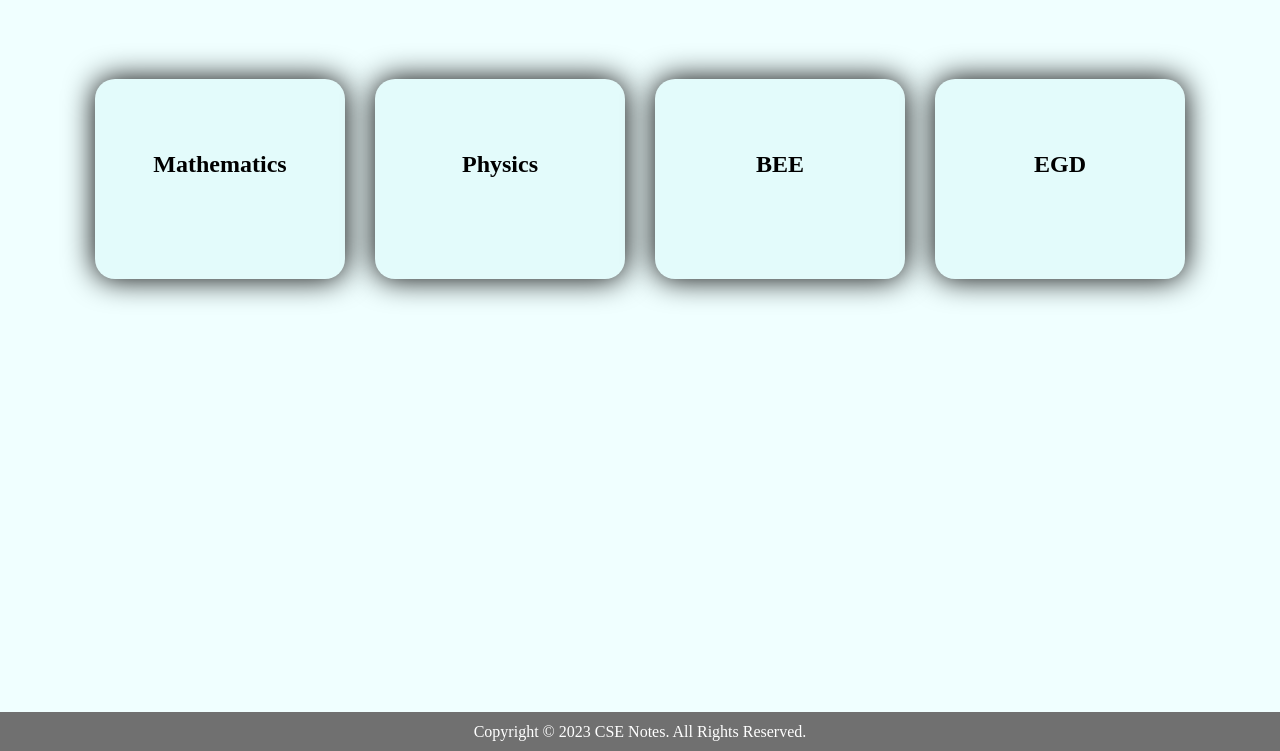
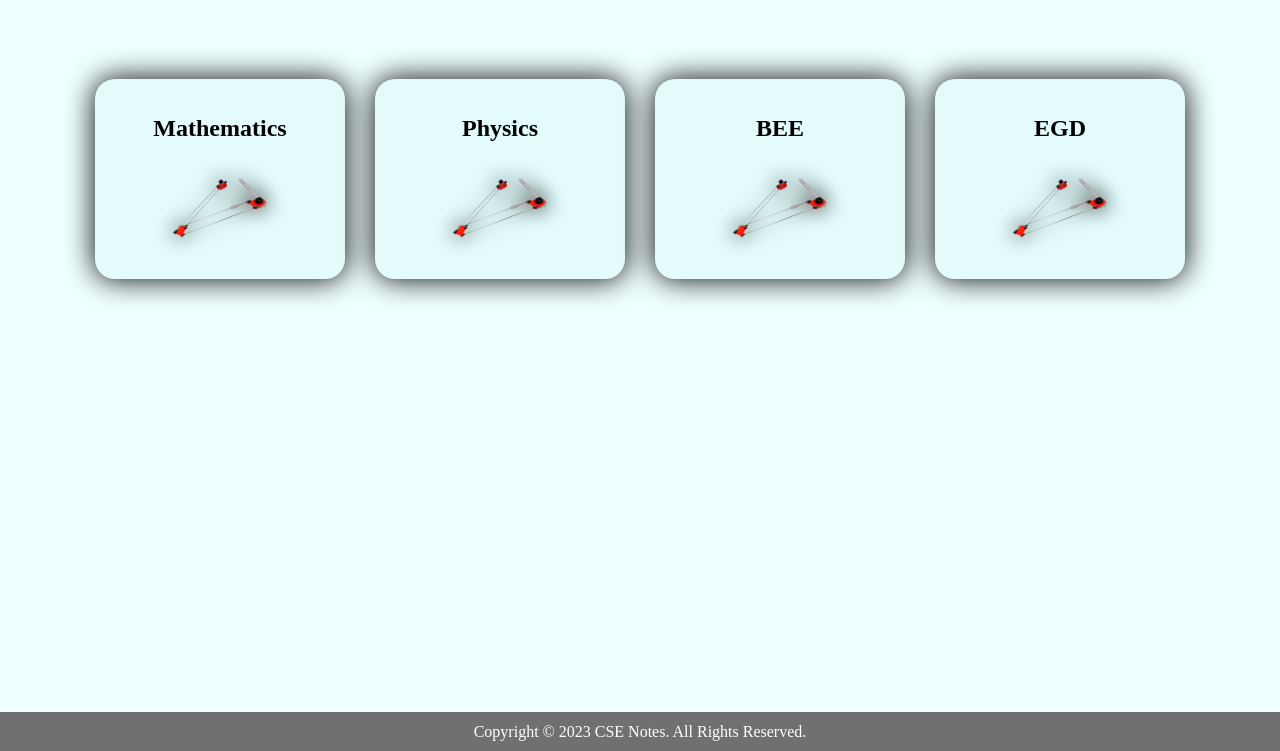
Before and after one commit to shivchauhan795/CSE-Notes-Web, a plain HTML site: page cards/Sem1.html in a window 1280 px wide. Shown: the part 168-919 px from the top of the page. Drawn offline with Linux system fonts and the light colour scheme; the site is published under a folder, as on GitHub Pages, so addresses that start at the root find nothing.

Commit message:
one image added

```diff
--- a/cards/Sem1.html
+++ b/cards/Sem1.html
@@ -49,25 +49,25 @@
                     <a href="">
                         <div class="card">
                             <h2>Mathematics</h2>
-                            <img src="/Images/drafter.png" alt="">
+                            <img src="../Images/drafter.png" alt="">
                         </div>
                     </a>
                     <a href="">
                         <div class="card">
                             <h2>Physics</h2>
-                            <img src="/Images/drafter.png" alt="">
+                            <img src="../Images/drafter.png" alt="">
                         </div>
                     </a>
                     <a href="">
                         <div class="card">
                             <h2>BEE</h2>
-                            <img src="/Images/drafter.png" alt="">
+                            <img src="../Images/drafter.png" alt="">
                         </div>
                     </a>
                     <a href="">
                         <div class="card">
                             <h2>EGD</h2>
-                            <img src="/Images/drafter.png" alt="">
+                            <img src="../Images/drafter.png" alt="">
                         </div>
                     </a>
                 </div>
```
